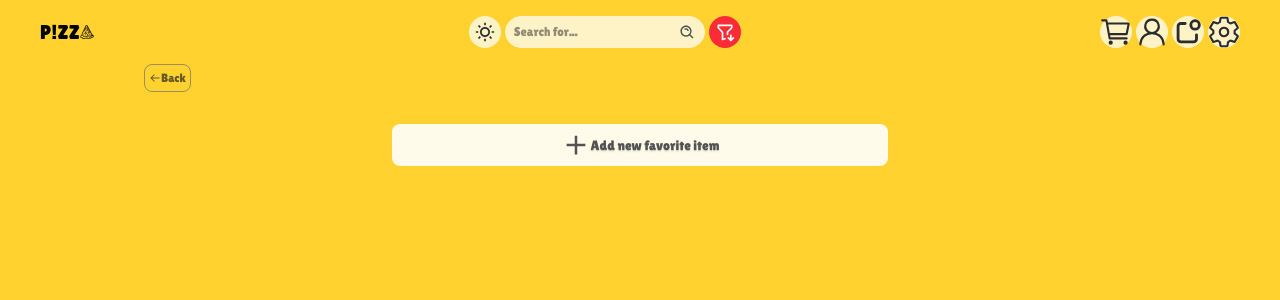
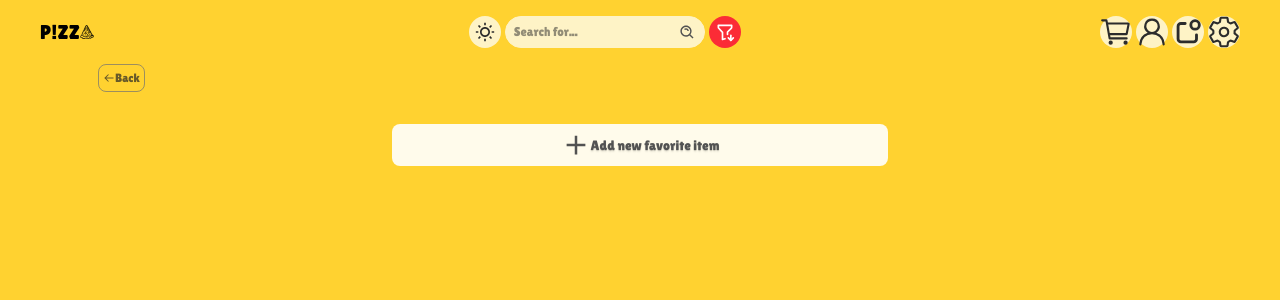
Before and after one commit to mahdibaderloo/fastfood, a React (Vite) app: page /favorites in a window 1280 px wide. Shown: the top 300 px of the page. Built offline with nearby package versions, Linux system fonts and the light colour scheme; data requests are answered from the project's data file.

Commit message:
responsive Favorites (desktop size)

```diff
--- a/src/pages/Favorites.tsx
+++ b/src/pages/Favorites.tsx
@@ -14,7 +14,7 @@ function Favorites() {
         showBackButton={true}
         classP="text-4xl dark:text-amber-300"
       />
-      <main className="overflow-y-scroll lg:scrollbar-hide pt-20 h-screen lg:w-[80%] lg:mx-auto lg:p-4 lg:pt-16">
+      <main className="overflow-y-scroll lg:scrollbar-hide pt-20 h-screen lg:w-[80%] xl:w-[1100px] lg:mx-auto lg:p-4 xl:px-2 lg:pt-16">
         <BackButton />
         <ul className="flex items-center justify-start flex-wrap gap-2 p-2 sm:justify-between lg:justify-center sm:mx-auto sm:w-90 lg:w-full lg:mt-4">
           {favorites.map((item) => (
```
